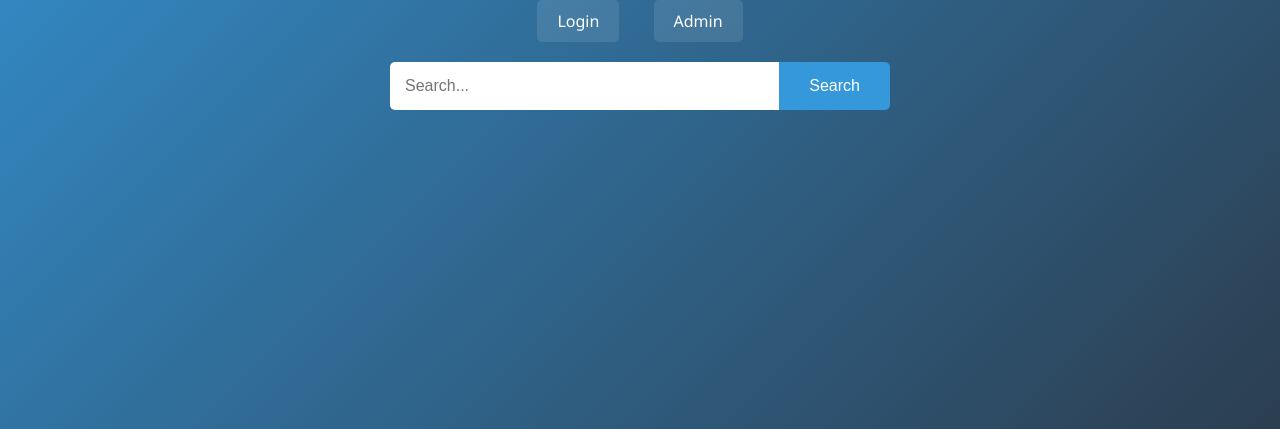
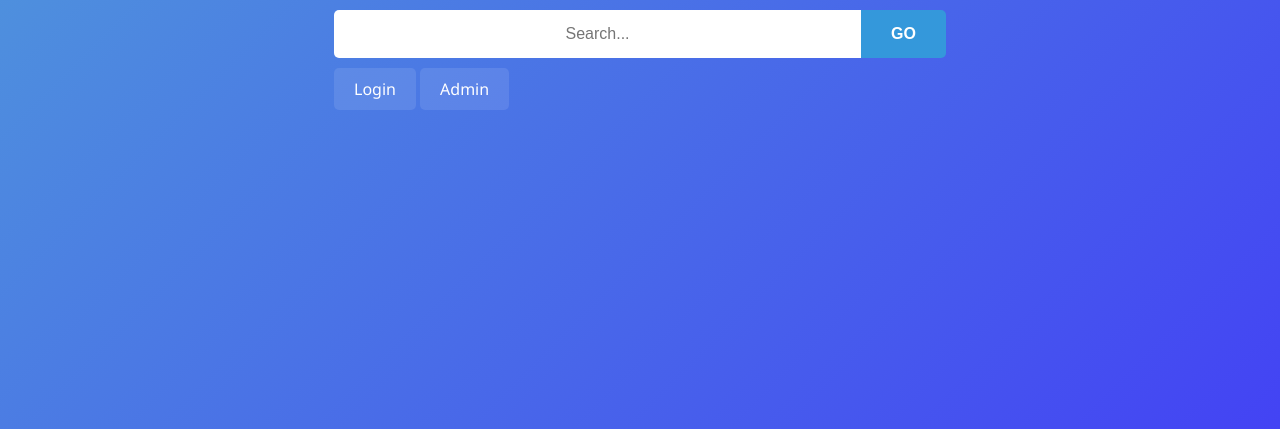
Before and after one commit to Nanako7-ix/SimpleHttpWebServer, a plain HTML site: page static/index.html in a window 1280 px wide. Shown: the part 411-840 px from the top of the page. Drawn offline with Linux system fonts and the light colour scheme.

Commit message:
redisigned

```diff
--- a/static/index.html
+++ b/static/index.html
@@ -8,9 +8,9 @@
         :root {
             --primary-color: #2c3e50;
             --secondary-color: #3498db;
-            --background-gradient: linear-gradient(135deg, #3498db, #2c3e50);
+            --background-gradient: linear-gradient(135deg, #51a2d8, #4343f4);
             --text-color: #ffffff;
-            --button-hover: #2980b9;
+            --button-hover: #3caaff;
         }
 
         body {
@@ -30,7 +30,7 @@
             font-size: 2.5rem;
             margin-bottom: 20px;
             text-shadow: 2px 2px 4px rgba(0, 0, 0, 0.3);
-            animation: fadeInDown 1s ease-out;
+            animation: fadeInDown 0.5s ease-out;
         }
 
         @keyframes fadeInDown {
@@ -50,13 +50,15 @@
         }
 
         nav a {
+            position: relative;
+            top: 20px;
+            left: -56px;
             color: var(--text-color);
             text-decoration: none;
-            margin: 0 15px;
             padding: 10px 20px;
             border-radius: 5px;
             background: rgba(255, 255, 255, 0.1);
-            transition: background 0.3s ease;
+            transition: background 0.01s easet;
         }
 
         nav a:hover {
@@ -71,8 +73,11 @@
         }
 
         input[type="text"] {
+            position: relative;
+            left: -56px;
+            text-align:center;
             flex: 1;
-            padding: 15px;
+            padding: 0px 160px;
             border: none;
             border-radius: 5px 0 0 5px;
             font-size: 16px;
@@ -80,6 +85,9 @@
         }
 
         input[type="submit"] {
+            font-weight: bold;
+            position: relative;
+            left: -56px;
             padding: 15px 30px;
             background-color: var(--secondary-color);
             color: var(--text-color);
@@ -87,7 +95,7 @@
             border-radius: 0 5px 5px 0;
             font-size: 16px;
             cursor: pointer;
-            transition: background-color 0.3s ease;
+            transition: background-color 0.04s ease-out;
         }
 
         input[type="submit"]:hover {
@@ -118,12 +126,12 @@
 <body>
     <h1>Welcome to Custom HTTP Server</h1>
     <nav>
+         <form action='/search' method='POST'>
+             <input type='text' name='query' placeholder='Search...'>
+             <input type='submit' value='GO'>
+         </form>
         <a href='/login'>Login</a>
         <a href='/admin'>Admin</a>
     </nav>
-    <form action='/search' method='POST'>
-        <input type='text' name='query' placeholder='Search...'>
-        <input type='submit' value='Search'>
-    </form>
 </body>
 </html>
```
